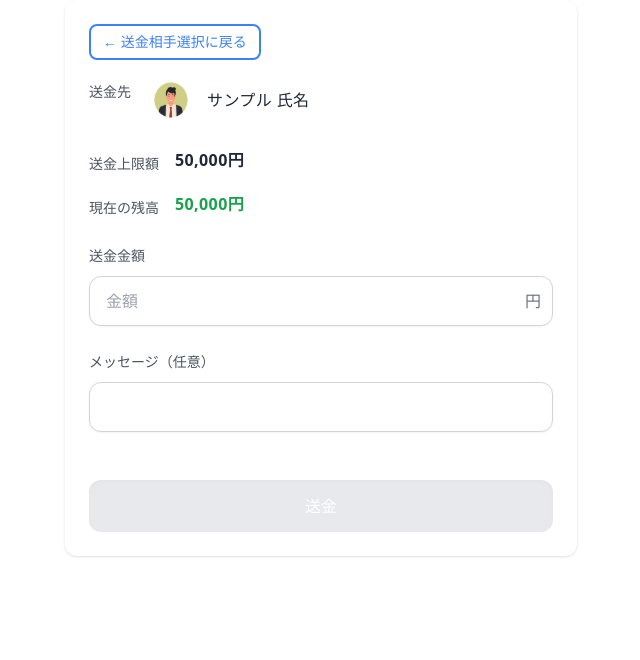
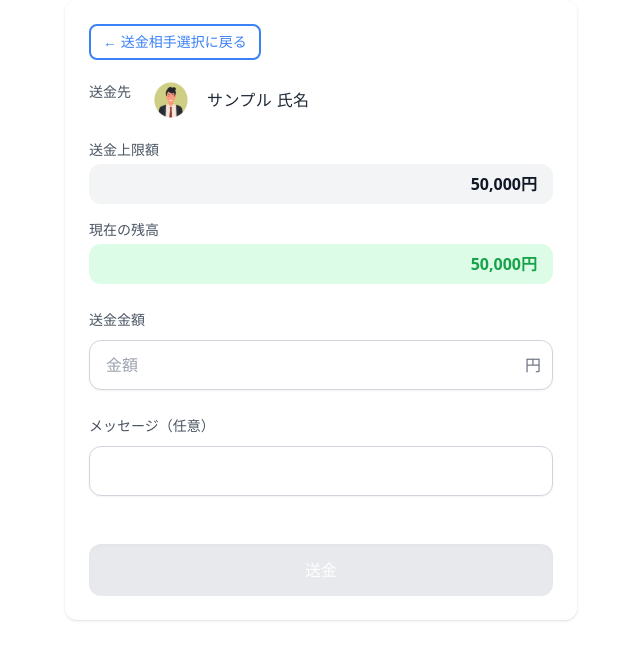
Before and after one commit to deraryo4559/GroupeF, a React (Vite) app in the folder front/: page /SendMoney in a window 1280 px wide. Shown: the top 660 px of the page, without its empty margins (319-959 px from the left). Built offline with nearby package versions, Linux system fonts and the light colour scheme.

Commit message:
口座残高のコンポーネント化

```diff
--- /dev/null
+++ b/front/src/components/Balance.jsx
@@ -0,0 +1,21 @@
+import React from "react";
+
+const Balance = ({ balance, label = "預金残高", highlight = false }) => {
+  return (
+    <div className="mt-4">
+      {/* ラベル */}
+      <div className="text-sm text-gray-600 mb-1">{label}</div>
+
+      {/* 残高ボックス */}
+      <div
+        className={`w-full px-4 py-2 rounded-xl text-right font-semibold ${
+          highlight ? "bg-green-100 text-green-600" : "bg-gray-100 text-gray-900"
+        }`}
+      >
+        {balance.toLocaleString()}円
+      </div>
+    </div>
+  );
+};
+
+export default Balance;
--- a/front/src/pages/Payment.jsx
+++ b/front/src/pages/Payment.jsx
@@ -2,14 +2,14 @@ import React, { useState, useEffect } from 'react';
 import { useNavigate } from 'react-router-dom';
 import Button1 from '../components/button1';
 import Icon from '../components/Icon';
+import Balance from '../components/Balance'; // ← 追加
 
 const Payment = () => {
     const navigate = useNavigate();
-    const [balance, setBalance] = useState(50000); // 初期残高50,000円
-    const paymentAmount = 50000; // 支払額
+    const [balance, setBalance] = useState(50000);
+    const paymentAmount = 50000;
     const reqMsg = "飲み会代お願いします！";
 
-    // ローカルストレージから残高を読み込み
     useEffect(() => {
         const savedBalance = localStorage.getItem('userBalance');
         if (savedBalance) {
@@ -17,7 +17,6 @@ const Payment = () => {
         }
     }, []);
 
-    // 支払い処理
     const handlePayment = () => {
         if (balance >= paymentAmount) {
             const newBalance = balance - paymentAmount;
@@ -32,39 +31,32 @@ const Payment = () => {
     return (
         <div className="flex justify-center">
             <div className="max-w-sm w-full p-6 flex flex-col justify-center">
-                <div>
                 <h2 className="text-xl font-bold text-center text-gray-800 mb-6">
                     支払う
                 </h2>
-                    <Icon
-                        img="\images\human1.png"
-                        name="サンプル氏名"
-                    />
+                <Icon img="\images\human1.png" name="サンプル氏名" />
+
                 <div>
-                        {/* 現在の残高表示 */}
-                        <div className="mb-4">
-                            <p className="text-sm text-gray-600">現在の残高</p>
-                            <p className="text-lg font-semibold text-green-600 flex justify-end">
-                                {balance.toLocaleString()}円
-                            </p>
+                    {/* Balance コンポーネントで残高表示 */}
+                    <Balance balance={balance} label="現在の残高" highlight />
+
+                    {/* メッセージ */}
+                    <div className="mt-6">
+                        <div className="text-sm text-gray-600 leading-6 mb-2">
+                            メッセージ（任意）
                         </div>
-
-
-      <div className="mt-6">
-        <div className="text-sm text-gray-600 leading-6 mb-2">メッセージ（任意）</div>
                         <textarea
                             rows={3}
                             value={reqMsg}
+                            readOnly
                             className="w-full pl-4 pr-4 py-3 text-[15px] md:text-base rounded-xl border border-gray-300 bg-white placeholder-gray-400 shadow-sm focus:outline-none focus:ring-2 focus:ring-gray-300 resize-none"
                         />
                     </div>
 
-                        {/* 支払額表示 */}
-                        <div>
-                            <p className="text-sm text-gray-600">支払額</p>
-                            <p className="text-2xl font-bold text-gray-900 flex justify-end">{paymentAmount.toLocaleString()}円</p>
+                    {/* Balance コンポーネントで支払額表示 */}
+                    <Balance balance={paymentAmount} label="支払額" />
                 </div>
-                    </div>
+
                 <div className="mt-6 flex justify-center">
                     <Button1
                         onClick={handlePayment}
@@ -74,8 +66,6 @@ const Payment = () => {
                         {balance < paymentAmount ? '残高不足' : '支払う'}
                     </Button1>
                 </div>
-
-                </div>
             </div>
         </div>
     );
--- a/front/src/pages/SendMoney.jsx
+++ b/front/src/pages/SendMoney.jsx
@@ -1,7 +1,7 @@
 import { useState, useEffect } from "react";
 import { useNavigate, useLocation } from "react-router-dom";
 import Button1 from '../components/button1';
-
+import Balance from '../components/Balance';
 function SendMoney() {
   const navigate = useNavigate();
   const { state } = useLocation();
@@ -122,20 +122,12 @@ function SendMoney() {
         </div>
       </div>
 
-      {/* 送金上限額と現在の残高 */}
-      <div className="flex items-start gap-4 mt-6">
-        <div className="text-sm text-gray-600 leading-6 mt-1">送金上限額</div>
-        <div className="text-[15px] md:text-base font-semibold tracking-wide">
-          {balance.toLocaleString()}円
-        </div>
-      </div>
+           {/* 送金上限額 */}
+      <Balance balance={balance} label="送金上限額" />
 
-      <div className="flex items-start gap-4 mt-4">
-        <div className="text-sm text-gray-600 leading-6 mt-1">現在の残高</div>
-        <div className="text-[15px] md:text-base font-semibold tracking-wide text-green-600">
-          {balance.toLocaleString()}円
-        </div>
-      </div>
+      {/* 現在の残高 */}
+      <Balance balance={balance} label="現在の残高" highlight />
+
 
       {/* 送金金額 */}
       <div className="mt-6">
--- a/front/src/pages/Top.jsx
+++ b/front/src/pages/Top.jsx
@@ -1,6 +1,7 @@
 import React, { useState, useEffect } from 'react';
 import Button1 from '../components/button1';
 import Icon from '../components/Icon';
+import Balance from '../components/Balance'; // ← 追加
 
 const Top = () => {
     const [balance, setBalance] = useState(50000); // 初期残高50,000円
@@ -11,10 +12,10 @@ const Top = () => {
         if (savedBalance) {
             setBalance(Number(savedBalance));
         } else {
-            // 初回は50,000円を設定
             localStorage.setItem('userBalance', '50000');
         }
     }, []);
+
     return (
         <div className="flex justify-center">
             <div className="max-w-sm w-full p-6 flex flex-col justify-center">
@@ -32,11 +33,8 @@ const Top = () => {
                             <p className="text-sm text-gray-600">口座番号：〇〇〇〇〇〇</p>
                         </div>
 
-                        {/* 預金残高表示 */}
-                        <div>
-                            <p className="text-sm text-gray-600">預金残高</p>
-                            <p className="text-2xl font-bold text-gray-900 flex justify-end">{balance.toLocaleString()}円</p>
-                        </div>
+                        {/* 預金残高（コンポーネント化済み） */}
+                        <Balance balance={balance} />
                     </div>
                     <div className="mt-6 flex justify-center">
                         <Button1 navigateTo="/step3" className="w-full">
```
Lines whose indentation alone changed are shown as unchanged.
